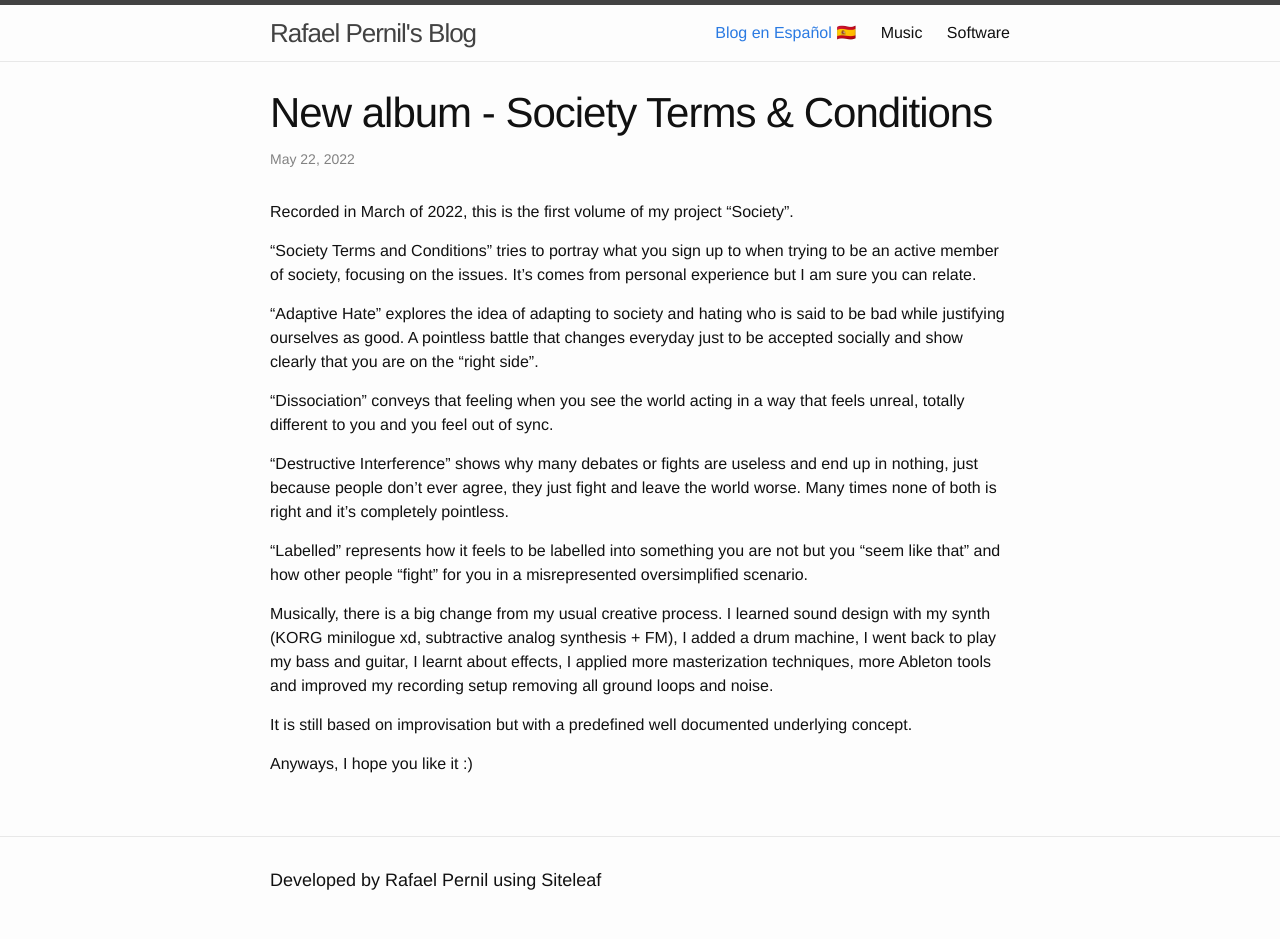
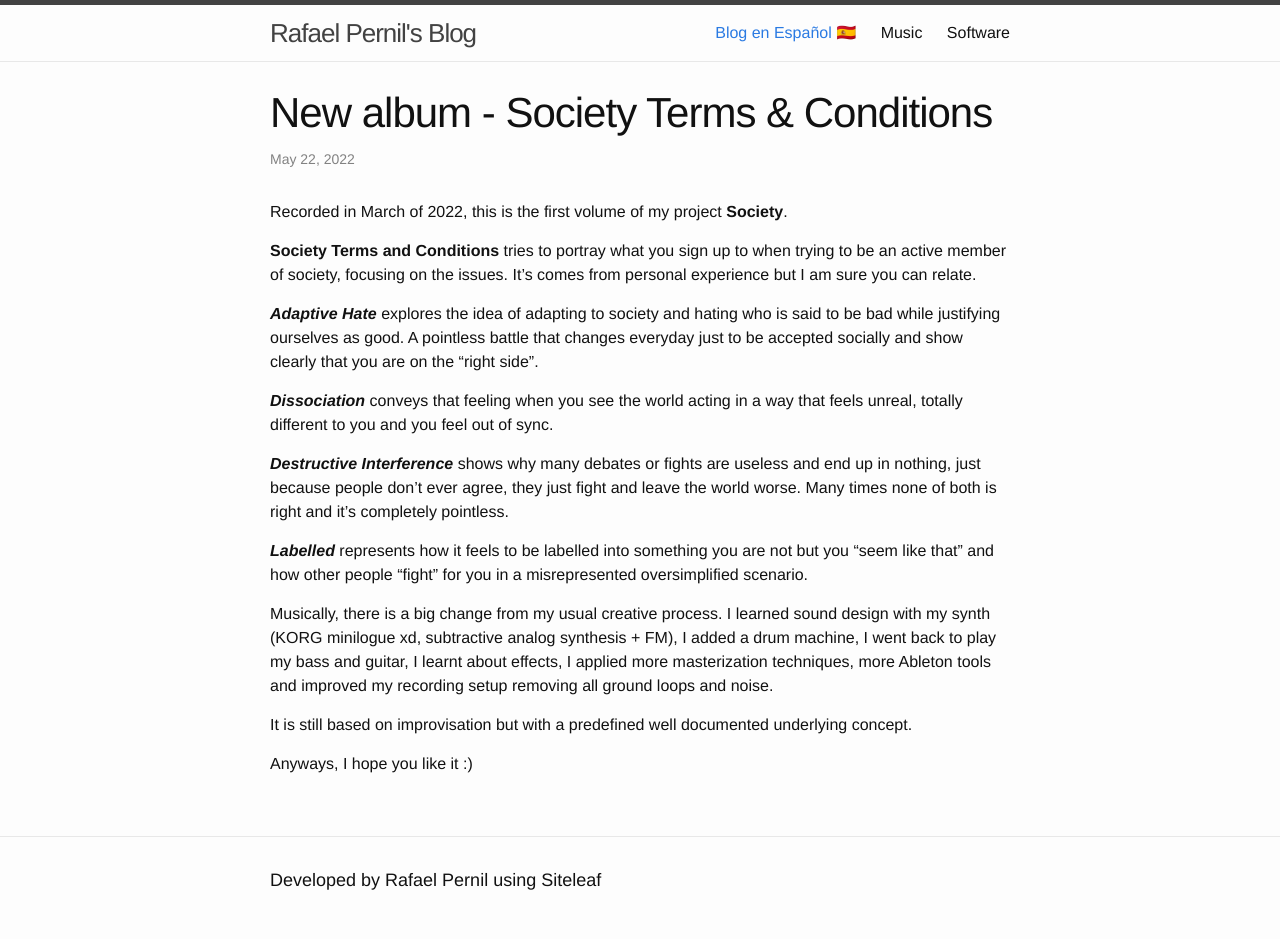
Before and after one commit to rafaelpernil2/blog-en, a Jekyll site: the page built from _posts/2022-05-22-new-album-society-tnc.markdown, in a window 1280 px wide. Built offline with Jekyll 4.4.1, drawn with Linux system fonts in a browser that asks for light colours.

```diff
--- a/_posts/2022-05-22-new-album-society-tnc.markdown
+++ b/_posts/2022-05-22-new-album-society-tnc.markdown
@@ -5,19 +5,19 @@ tags:
 - Music
 ---
 
-Recorded in March of 2022, this is the first volume of my project "Society".
+Recorded in March of 2022, this is the first volume of my project **Society**.
 
-"Society Terms and Conditions" tries to portray what you sign up to when trying to be an active member of society, focusing on the issues. It's comes from personal experience but I am sure you can relate.
+**Society Terms and Conditions** tries to portray what you sign up to when trying to be an active member of society, focusing on the issues. It's comes from personal experience but I am sure you can relate.
 
-"Adaptive Hate" explores the idea of adapting to society and hating who is said to be bad while justifying ourselves as good. A pointless battle that changes everyday just to be accepted socially and show clearly that you are on the “right side”.
+***Adaptive Hate*** explores the idea of adapting to society and hating who is said to be bad while justifying ourselves as good. A pointless battle that changes everyday just to be accepted socially and show clearly that you are on the “right side”.
 
-"Dissociation" conveys that feeling when you see the world acting in a way that feels unreal, totally different to you and you feel out of sync.
+***Dissociation*** conveys that feeling when you see the world acting in a way that feels unreal, totally different to you and you feel out of sync.
 
-"Destructive Interference" shows why many debates or fights are useless and end up in nothing, just because people don’t ever agree, they just fight and leave the world worse. Many times none of both is right and it’s completely pointless.
+***Destructive Interference*** shows why many debates or fights are useless and end up in nothing, just because people don’t ever agree, they just fight and leave the world worse. Many times none of both is right and it’s completely pointless.
 
-"Labelled" represents how it feels to be labelled into something you are not but you “seem like that” and how other people "fight" for you in a misrepresented oversimplified scenario.
+***Labelled*** represents how it feels to be labelled into something you are not but you “seem like that” and how other people "fight" for you in a misrepresented oversimplified scenario.
 
-Musically, there is a big change from my usual creative process. I learned sound design with my synth (KORG minilogue xd, subtractive analog synthesis + FM), I added a drum machine, I went back to play my bass and guitar, I learnt about effects, I applied more masterization techniques, more Ableton tools and improved my recording setup removing all ground loops and noise.
+Musically, there is a big change from my usual creative process. I learned sound design with my synth (KORG minilogue xd, subtractive analog synthesis \+ FM), I added a drum machine, I went back to play my bass and guitar, I learnt about effects, I applied more masterization techniques, more Ableton tools and improved my recording setup removing all ground loops and noise.
 
 It is still based on improvisation but with a predefined well documented underlying concept.
 
```
